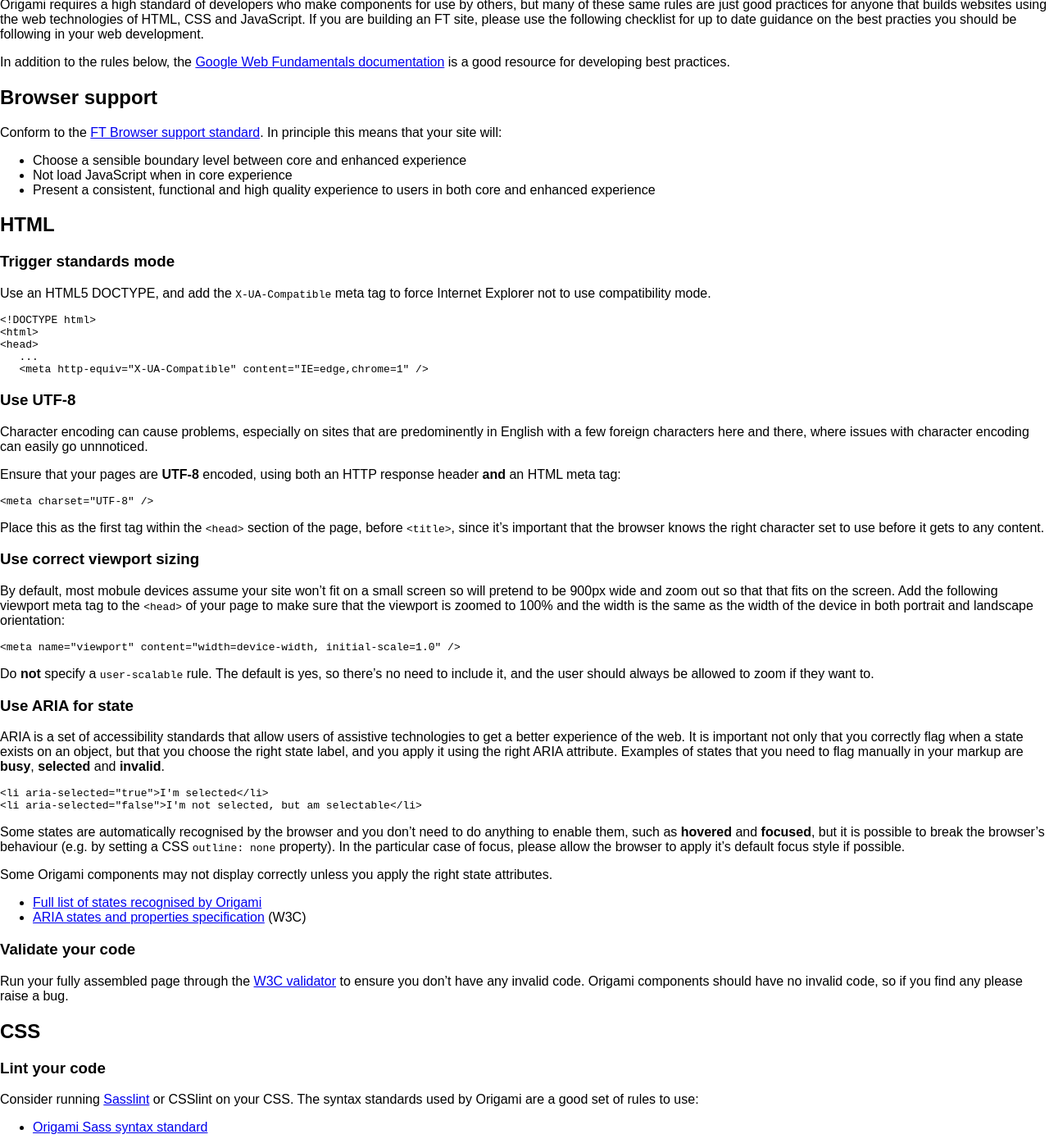
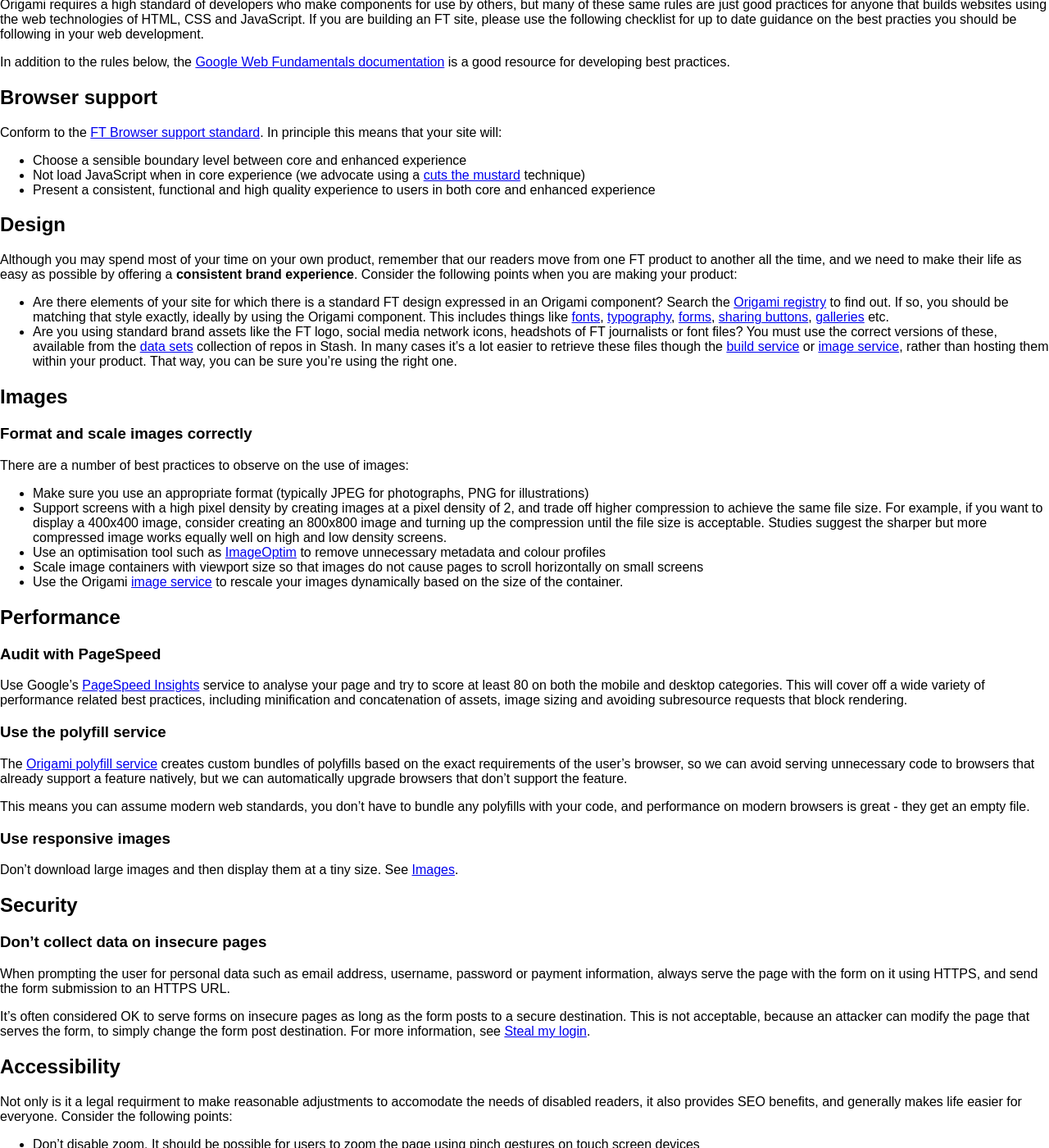
Before and after one commit to Financial-Times/ft-origami, a Jekyll site: the page built from docs/developer-guide/general-best-practices.md, in a window 1280 px wide and 1400 px high, scrolled down 473 px. Shown: the whole window at 82% size. Built offline with Jekyll 4.4.1, drawn with Linux system fonts in a browser that asks for light colours; comment, search, counter and statistics services are not loaded; a style sheet for code colours, icons or effects is not loaded; some of the changed text lies outside the part shown.

Commit message:
Update best practices to incorporate lessons from discover.ft.com

```diff
--- a/docs/developer-guide/general-best-practices.md
+++ b/docs/developer-guide/general-best-practices.md
@@ -16,8 +16,64 @@ In addition to the rules below, the [Google Web Fundamentals documentation](http
 Conform to the [FT Browser support standard](https://docs.google.com/a/ft.com/document/d/1dX92MPm9ZNY2jqFidWf_E6V4S6pLkydjcPmk5F989YI/edit).  In principle this means that your site will:
 
 * Choose a sensible boundary level between core and enhanced experience
-* Not load JavaScript when in core experience
+* Not load JavaScript when in core experience (we advocate using a [cuts the mustard]({{site.baseurl}}/docs/developer-guide/using-modules#core-vs-enhanced-experience) technique)
 * Present a consistent, functional and high quality experience to users in both core and enhanced experience
+
+
+##Design
+
+Although you may spend most of your time on your own product, remember that our readers move from one FT product to another all the time, and we need to make their life as easy as possible by offering a <strong>consistent brand experience</strong>.  Consider the following points when you are making your product:
+
+* Are there elements of your site for which there is a standard FT design expressed in an Origami component?  Search the [Origami registry](http://registry.origami.ft.com) to find out.  If so, you should be matching that style exactly, ideally by using the Origami component.  This includes things like [fonts](http://registry.origami.ft.com/components/o-fonts), [typography](http://registry.origami.ft.com/components/o-typography), [forms](http://registry.origami.ft.com/components/o-forms), [sharing buttons](http://registry.origami.ft.com/components/o-share), [galleries](http://registry.origami.ft.com/components/o-gallery) etc.
+* Are you using standard brand assets like the FT logo, social media network icons, headshots of FT journalists or font files?  You must use the correct versions of these, available from the [data sets](http://git.svc.ft.com/projects/DATA) collection of repos in Stash.  In many cases it's a lot easier to retrieve these files though the [build service](http://build.origami.ft.com) or [image service](http://image.webservices.ft.com), rather than hosting them within your product.  That way, you can be sure you're using the right one.
+
+
+##Images
+
+###Format and scale images correctly
+
+There are a number of best practices to observe on the use of images:
+
+* Make sure you use an appropriate format (typically JPEG for photographs, PNG for illustrations)
+* Support screens with a high pixel density by creating images at a pixel density of 2, and trade off higher compression to achieve the same file size.  For example, if you want to display a 400x400 image, consider creating an 800x800 image and turning up the compression until the file size is acceptable.  Studies suggest the sharper but more compressed image works equally well on high and low density screens.
+* Use an optimisation tool such as [ImageOptim](https://imageoptim.com/) to remove unnecessary metadata and colour profiles
+* Scale image containers with viewport size so that images do not cause pages to scroll horizontally on small screens
+* Use the Origami [image service](http://image.webservices.ft.com) to rescale your images dynamically based on the size of the container.
+
+
+##Performance
+
+###Audit with PageSpeed
+
+Use Google's [PageSpeed Insights](http://developers.google.com/speed/pagespeed/insights) service to analyse your page and try to score at least 80 on both the mobile and desktop categories.  This will cover off a wide variety of performance related best practices, including minification and concatenation of assets, image sizing and avoiding subresource requests that block rendering.
+
+###Use the polyfill service
+
+The [Origami polyfill service](http://polyfill.webservices.ft.com) creates custom bundles of polyfills based on the exact requirements of the user's browser, so we can avoid serving unnecessary code to browsers that already support a feature natively, but we can automatically upgrade browsers that don't support the feature.
+
+This means you can assume modern web standards, you don't have to bundle any polyfills with your code, and performance on modern browsers is great - they get an empty file.
+
+###Use responsive images
+
+Don't download large images and then display them at a tiny size.  See [Images](#images).
+
+
+##Security
+
+###Don't collect data on insecure pages
+
+When prompting the user for personal data such as email address, username, password or payment information, always serve the page with the form on it using HTTPS, and send the form submission to an HTTPS URL.
+
+It's often considered OK to serve forms on insecure pages as long as the form posts to a secure destination.  This is not acceptable, because an attacker can modify the page that serves the form, to simply change the form post destination.  For more information, see [Steal my login](http://www.stealmylogin.com/).
+
+
+##Accessibility
+
+Not only is it a legal requirment to make reasonable adjustments to accomodate the needs of disabled readers, it also provides SEO benefits, and generally makes life easier for everyone.  Consider the following points:
+
+* Don't disable zoom.  It should be possible for users to zoom the page using pinch gestures on touch screen devices
+* Use ARIA to describe all labels, roles and states
+* Always provide text alternatives to images or an empty `alt` if the image is not content
 
 
 ##HTML
@@ -124,19 +180,6 @@ Consider using [o-hoverable](http://registry.origami.ft.com/components/o-hoverab
 Your styles should allow content to fit on screens down to around 300px wide.  In choosing breakpoints for style changes as the screen gets larger, you should not take any interest in the widths of devices in use.  It may be that turning a device from portrait to landscape view activates a different media query and displays the medium width layout.  Don't try to prevent this happening - it's a correct and inevitable result of well chosen breakpoints.
 
 
-##Images
-
-###Format and scale images correctly
-
-There are a number of best practices to observe on the use of images:
-
-* Make sure you use an appropriate format (typically JPEG for photographs, PNG for illustrations)
-* Support screens with a high pixel density by creating images at a pixel density of 2, and trade off higher compression to achieve the same file size.  For example, if you want to display a 400x400 image, consider creating an 800x800 image and turning up the compression until the file size is acceptable.  Studies suggest the sharper but more compressed image works equally well on high and low density screens.
-* Use an optimisation tool such as [ImageOptim](https://imageoptim.com/) to remove unnecessary metadata and colour profiles
-* Scale image containers with viewport size so that images do not cause pages to scroll horizontally on small screens
-* Use the Origami [image service](http://image.webservices.ft.com) to rescale your images dynamically based on the size of the container.
-
-
 ##JavaScript
 
 ###Lint your code
```
Also changed, not shown: other parts of docs/developer-guide/general-best-practices.md (+0 -20 lines).
